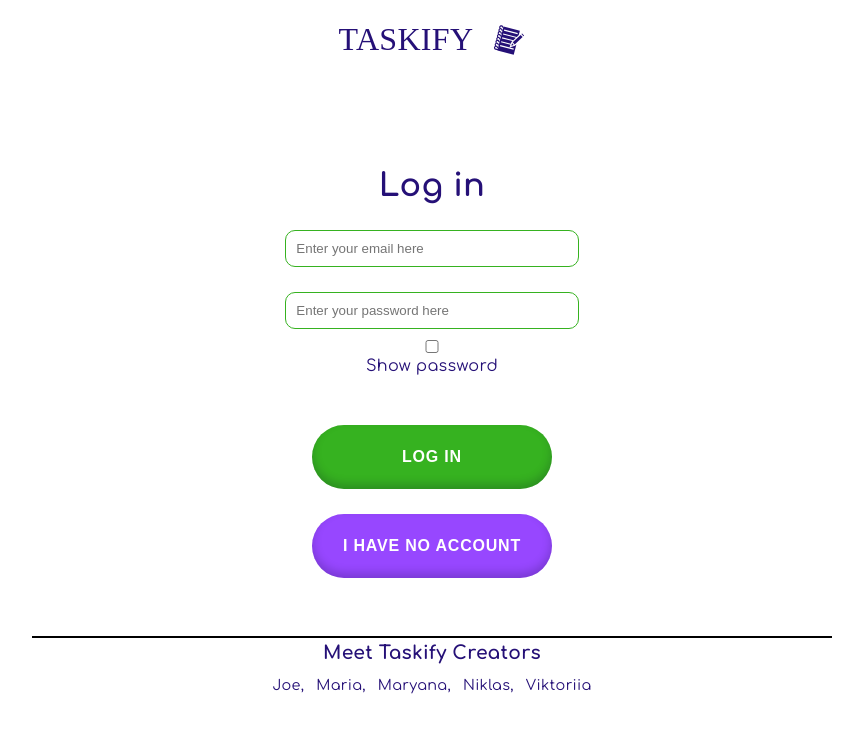
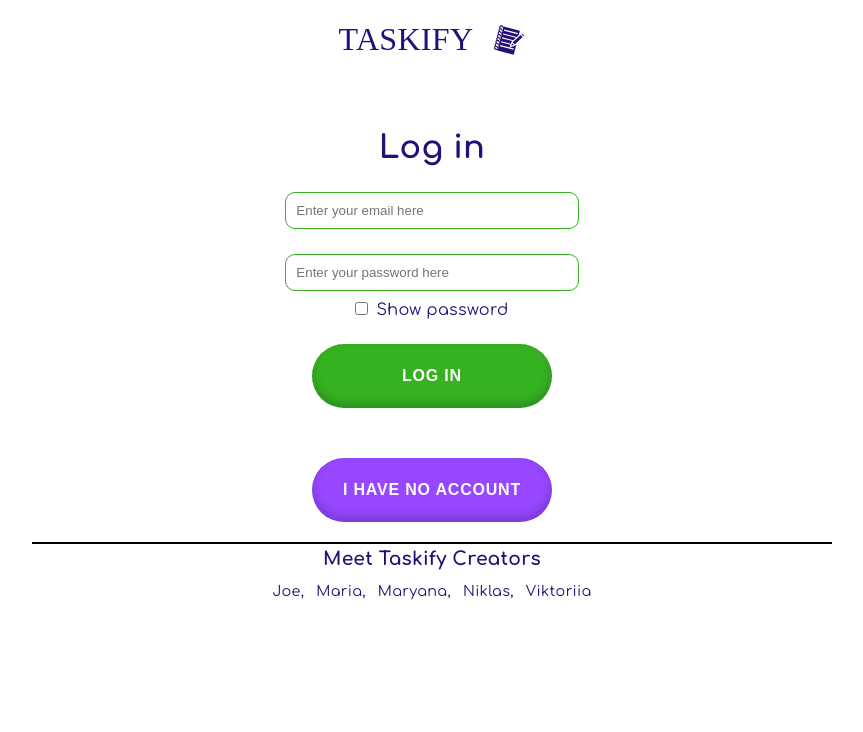
Before and after one commit to Quantinx/TodoList-assignment, a React (Vite) app in the folder todo-client/: page /login in a window 1280 px wide. Shown: the top 732 px of the page, without its empty margins (208-1071 px from the left). Built offline with nearby package versions, Linux system fonts and the light colour scheme; no server answers; a web font is replaced by a local one.

Commit message:
initial commit

```diff
--- a/todo-client/src/index.css
+++ b/todo-client/src/index.css
@@ -100,9 +100,12 @@ input,
 textarea {
   padding: 1rem 0.5rem;
   outline: none;
-  width: 23em;
   border-radius: 0.625rem;
   border: 3px solid #97ce9c;
+}
+
+span {
+  margin-left: 0.5rem;
 }
 
 .more-info {
--- a/todo-client/src/pages/Login/LoginForm.jsx
+++ b/todo-client/src/pages/Login/LoginForm.jsx
@@ -106,10 +106,9 @@ export default function LoginForm() {
           />
           <div className="showpassword-box space">
             <input className="" type="checkbox" onClick={showPassword} />
-            <div>Show password</div>
+            <span>Show password</span>
           </div>
         </div>
-        <div>{statusMessage}</div>
         <div className="form-group">
           <input
             className="login-form-login"
@@ -117,6 +116,7 @@ export default function LoginForm() {
             value={"Log in"}
           />
         </div>
+        <div>{statusMessage}</div>
         <Link to="/register">
           <button className="login-form-no-account">I have no account</button>
         </Link>
--- a/todo-client/src/pages/Login/login.css
+++ b/todo-client/src/pages/Login/login.css
@@ -24,7 +24,6 @@
 /* NEW css */
 
 .container {
-  height: 70vh;
   margin: auto;
   display: flex;
   flex-direction: column;
--- a/todo-client/src/pages/Register/Register.css
+++ b/todo-client/src/pages/Register/Register.css
@@ -1,5 +1,4 @@
 .register-form-container {
-  height: 90vh;
   margin: auto;
   display: flex;
   flex-direction: column;
```
